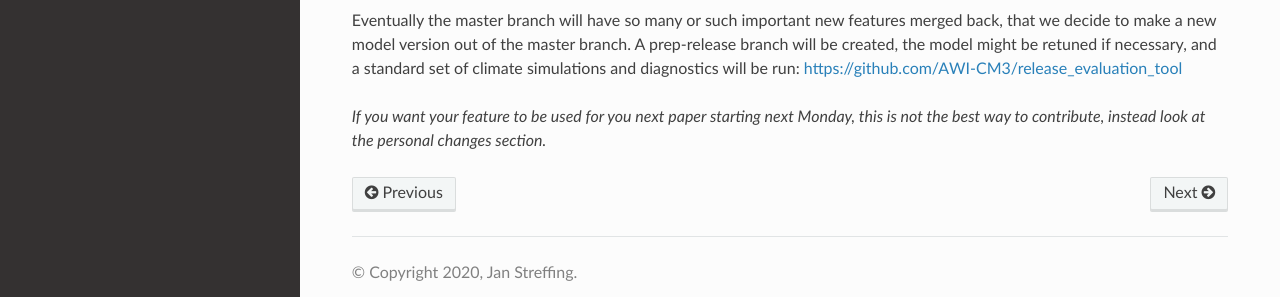
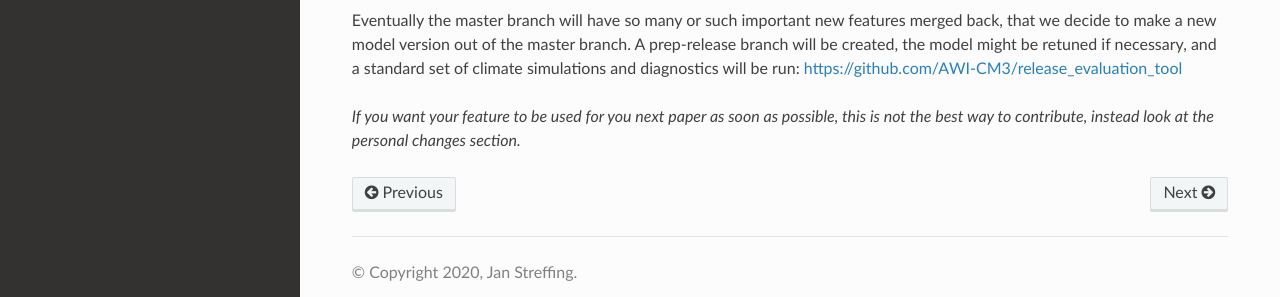
Before and after one commit to AWI-ESM/documentation_AWI-CM3, a Sphinx documentation site: the page built from source/contribute.rst, in a window 1280 px wide and 900 px high, scrolled down 587 px. Shown: the part 558-855 px from the top of the window. Built offline with Sphinx 7.4.7 and the Read the Docs theme 2.0.0, drawn with Linux system fonts in a browser that asks for light colours.

Commit message:
Update contribute.rst

```diff
--- a/source/contribute.rst
+++ b/source/contribute.rst
@@ -47,4 +47,4 @@ You will receive the latest version of all model components, including features
 
 Eventually the master branch will have so many or such important new features merged back, that we decide to make a new model version out of the master branch. A prep-release branch will be created, the model might be retuned if necessary, and a standard set of climate simulations and diagnostics will be run: https://github.com/AWI-CM3/release_evaluation_tool
 
-*If you want your feature to be used for you next paper starting next Monday, this is not the best way to contribute, instead look at the personal changes section.*
+*If you want your feature to be used for you next paper as soon as possible, this is not the best way to contribute, instead look at the personal changes section.*
```
